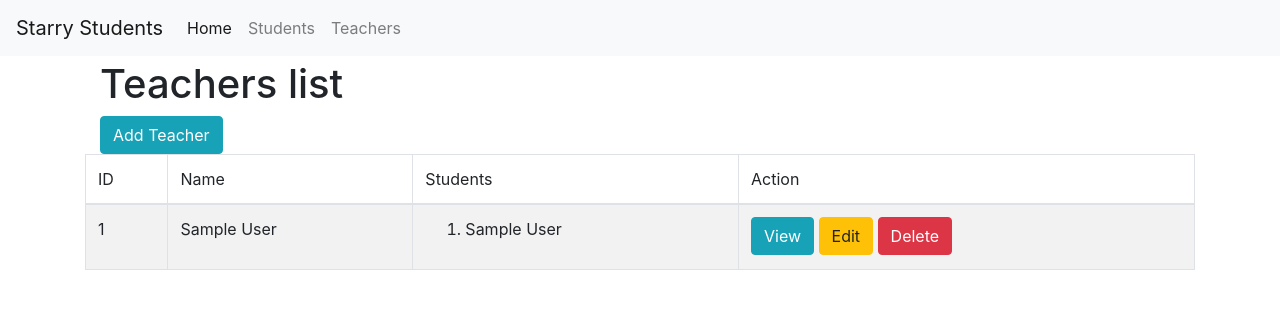
After one commit to dhruvsingh/starry_students, a Django app: page /manager/teachers/ in a window 1280 px wide. The commit adds this page. Shown: the top 309 px of the page. Run offline with Django 3.2, Linux system fonts and the light colour scheme; tables that the repository leaves empty hold one stand-in row (values such as "Sample post"); some libraries are stand-ins or nearby versions.

Commit message:
CRUD teacher and non working commit for starring students

```diff
--- a/starry_students/manager/models.py
+++ b/starry_students/manager/models.py
@@ -1,4 +1,5 @@
 # -*- coding: utf-8 -*-
+from dateutil import relativedelta
 from django.db import models
 
 from django.utils import timezone
@@ -81,3 +82,55 @@ class Student(BaseModel):
         return f'<Student: {self.id} - {self.name}>'
 
     __str__ = __repr__
+
+
+class Teacher(BaseModel):
+    """Hold teacher information.
+
+    Should be related to user, as One2One Field, but for now its as is.
+    """
+
+    name = models.CharField(
+        max_length=64,
+    )
+    students = models.ManyToManyField(
+        Student,
+        through="TeacherStudent",
+        related_name="teachers",
+        blank=True,  # needed in order to make it optional
+    )
+
+    class Meta:
+        """Meta for Teacher model."""
+
+        ordering = ('-created_at',)
+
+    def __repr__(self):
+        """repr() for Teacher."""
+        return f'<Teacher: {self.id} - {self.name}>'
+
+    __str__ = __repr__
+
+
+class TeacherStudent(models.Model):
+    """
+    Hold information about teachers and students.
+
+    Also holds information about STAR students.
+    """
+
+    student = models.ForeignKey(Student, models.CASCADE)
+    teacher = models.ForeignKey(Teacher, models.CASCADE)
+    # a boolean for now, can be an integer field to store student rating
+    starred_student = models.BooleanField(default=False)
+
+    class Meta:
+        """Meta for TeacherStudent."""
+
+        unique_together = ("teacher", "student")
+
+    def __repr__(self):
+        """repr() for TeacherStudent."""
+        return f'<Teacher - Student: {self.teacher.id} - {self.student.id}>'
+
+    __str__ = __repr__
--- a/starry_students/manager/urls.py
+++ b/starry_students/manager/urls.py
@@ -30,4 +30,35 @@ urlpatterns = [
         view=views.StudentDeleteView.as_view(),
         name="student_delete"
     ),
+    # teacher urls
+    path(
+        "teachers/",
+        view=views.TeacherListView.as_view(),
+        name="teacher_list"
+    ),
+    path(
+        "teachers/<int:id>/",
+        view=views.TeacherDetailView.as_view(),
+        name="teacher_detail"
+    ),
+    path(
+        "teachers/<int:id>/update/",
+        view=views.TeacherUpdateView.as_view(),
+        name="teacher_update"
+    ),
+    path(
+        "teachers/add/",
+        view=views.TeacherAddView.as_view(),
+        name="teacher_add"
+    ),
+    path(
+        "teachers/<int:id>/delete/",
+        view=views.TeacherDeleteView.as_view(),
+        name="teacher_delete"
+    ),
+    path(
+        "teachers/<int:id>/<int:student_id>/",
+        view=views.StudentStarView.as_view(),
+        name="student_star_view"
+    ),
 ]
--- a/starry_students/manager/views.py
+++ b/starry_students/manager/views.py
@@ -1,7 +1,5 @@
 # -*- coding: utf-8 -*-
-from django.shortcuts import render
 from django.urls import reverse_lazy
-
 from django.views.generic import (
     ListView,
     DetailView,
@@ -10,10 +8,11 @@ from django.views.generic import (
     DeleteView,
 )
 
-
-# Create your views here.
-from starry_students.manager.forms import StudentAddUpdateForm
-from starry_students.manager.models import Student
+from starry_students.manager.forms import (
+    StudentAddUpdateForm,
+    TeacherAddUpdateForm,
+)
+from starry_students.manager.models import Student, Teacher, TeacherStudent
 
 
 class StudentListView(ListView):
@@ -56,3 +55,65 @@ class StudentDeleteView(DeleteView):
     queryset = Student.objects.all()
     success_url = reverse_lazy("manager:student_list")
     template_name = 'manager/student/delete.html'
+
+
+# ------------------------ Teacher Views --------------------------------------
+
+
+class TeacherListView(ListView):
+    """View to list all in/active teachers."""
+
+    model = Teacher
+    queryset = Teacher.objects.all().prefetch_related('students')
+    template_name = 'manager/teacher/list.html'
+
+
+class TeacherDetailView(DetailView):
+    """View to list all in/active teachers"""
+
+    model = Teacher
+    pk_url_kwarg = 'id'
+    queryset = Teacher.objects.all().prefetch_related('students')
+    template_name = 'manager/teacher/detail.html'
+
+
+class TeacherUpdateView(UpdateView):
+    """View to update a teacher."""
+
+    pk_url_kwarg = 'id'
+    model = Teacher
+    form_class = TeacherAddUpdateForm
+    queryset = Teacher.objects.all().prefetch_related('students')
+    success_url = reverse_lazy("manager:teacher_list")
+    template_name = 'manager/teacher/update.html'
+
+
+class TeacherAddView(CreateView):
+    """View to list all in/active Teachers."""
+
+    form_class = TeacherAddUpdateForm
+    success_url = reverse_lazy("manager:teacher_list")
+    template_name = 'manager/teacher/add.html'
+
+
+class TeacherDeleteView(DeleteView):
+    """View to delete student."""
+
+    pk_url_kwarg = 'id'
+    queryset = Teacher.objects.all()
+    success_url = reverse_lazy("manager:teacher_list")
+    template_name = 'manager/teacher/delete.html'
+
+
+class StudentStarView(UpdateView):
+    """View to delete student."""
+
+    queryset = TeacherStudent.objects.all()
+    success_url = reverse_lazy("manager:teacher_list")
+
+    def get_object(self, queryset=None):
+        """Exact teacher student match."""
+        return TeacherStudent.objects.filter(
+            teacher_id=self.kwargs.get('id'),
+            student_id=self.kwargs.get('student_id'),
+        ).first()
--- a/starry_students/templates/base.html
+++ b/starry_students/templates/base.html
@@ -50,7 +50,7 @@
               <a class="nav-link" href="{% url 'manager:student_list' %}">Students</a>
             </li>
             <li class="nav-item">
-              <a class="nav-link" href="">Teachers</a>
+              <a class="nav-link" href="{% url 'manager:teacher_list' %}">Teachers</a>
             </li>
           </ul>
         </div>
--- a/starry_students/templates/manager/student/list.html
+++ b/starry_students/templates/manager/student/list.html
@@ -1,6 +1,6 @@
 {% extends "base.html" %}
 
-{% block title %}Server Error{% endblock %}
+{% block title %}Students{% endblock %}
 
 {% block content %}
   <div class="row">
--- /dev/null
+++ b/starry_students/templates/manager/teacher/list.html
@@ -0,0 +1,48 @@
+{% extends "base.html" %}
+
+{% block title %}Teachers{% endblock %}
+
+{% block content %}
+  <div class="row">
+    <div class="col-md-12">
+      <div class="col-md-9">
+        <h1>Teachers list</h1>
+      </div>
+      <div class="col-md-3">
+        <a class="btn btn-info" href="{% url 'manager:teacher_add' %}" role="button">Add Teacher</a>
+      </div>
+    </div>
+  </div>
+
+  <table class="table table-striped table-bordered">
+    <thead class="thead-dark">
+      <tr>
+        <td>ID</td>
+        <td>Name</td>
+        <td>Students</td>
+        <td>Action</td>
+      </tr>
+    </thead>
+
+    <tbody>
+    {% for teacher in object_list %}
+      <tr>
+        <td>{{ teacher.id }}</td>
+        <td>{{ teacher.name }}</td>
+        <td>
+          <ol>
+            {% for student in teacher.students.all %}
+              <li>{{ student.name }}</li>
+            {% endfor %}
+          </ol>
+        </td>
+        <td>
+          <a class="btn btn-info" href="{% url 'manager:teacher_detail' teacher.id %}" role="button">View</a>
+          <a class="btn btn-warning" href="{% url 'manager:teacher_update' teacher.id %}" role="button">Edit</a>
+          <a class="btn btn-danger" href="{% url 'manager:teacher_delete' teacher.id %}" role="button">Delete</a>
+        </td>
+      </tr>
+    {% endfor %}
+    </tbody>
+  </table>
+{% endblock %}
```
Also changed, not shown: starry_students/manager/forms.py (+14 -1 lines), starry_students/templates/manager/teacher/add.html (added, +11 -0 lines), starry_students/templates/manager/teacher/delete.html (added, +14 -0 lines), starry_students/templates/manager/teacher/detail.html (added, +28 -0 lines), starry_students/templates/manager/teacher/update.html (added, +11 -0 lines), starry_students/manager/migrations/0002_add_teacher_and_student_mapping_model.py (added), 1 other file.
